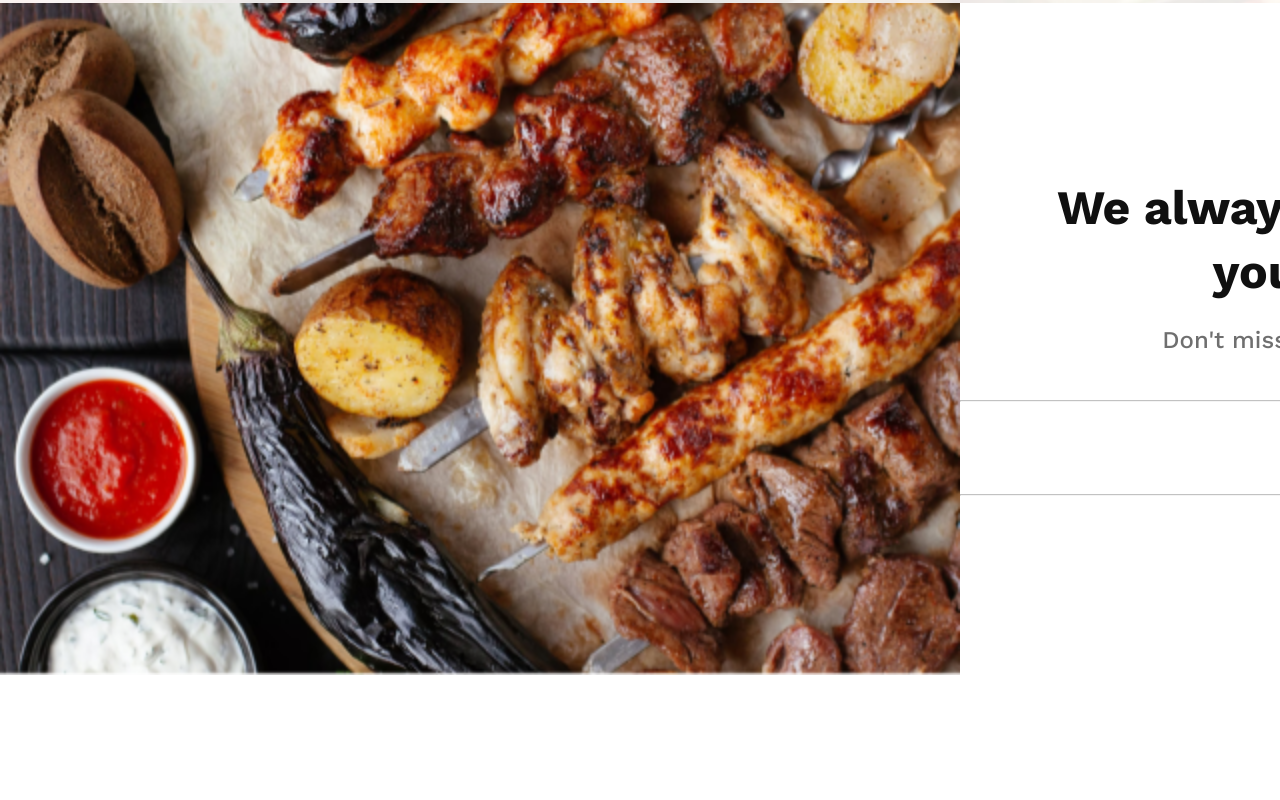
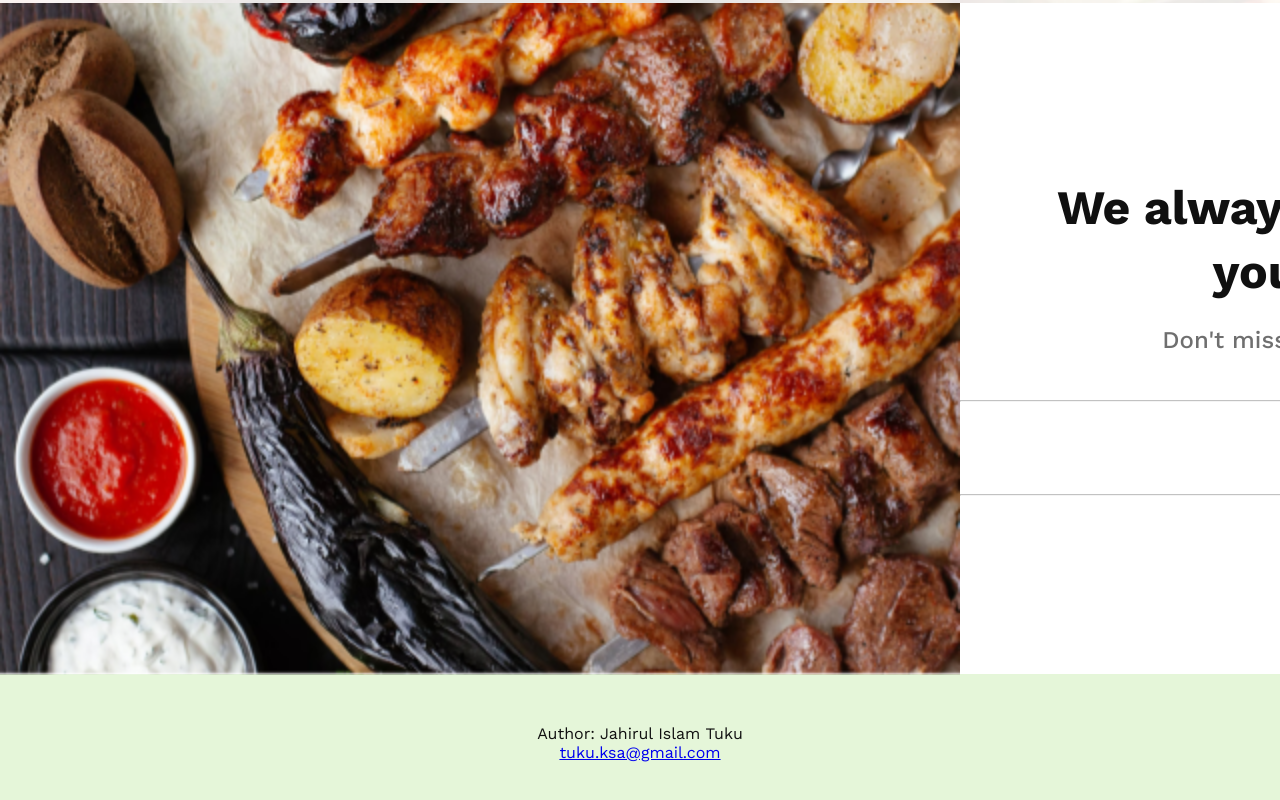
Before and after one commit to md-jahirul-islam-tuku/good-food-restaurant, a plain HTML site: page index.html in a window 1280 px wide. Shown: the part 2809-3609 px from the top of the page. Before the commit the page ends 3484 px from the top, so only its background shows below. Drawn offline with nearby package versions, Linux system fonts and the light colour scheme.

Commit message:
footer added

```diff
--- a/index.html
+++ b/index.html
@@ -98,9 +98,10 @@
       </div>
     </section>
   </main>
-  <footer>
-
-  </footer>
+<footer>
+  <p>Author: Jahirul Islam Tuku<br>
+  <a href="mailto:tuku.ksa@gmail.com">tuku.ksa@gmail.com</a></p>
+</footer>
 </body>
 
 </html>
--- a/styles/index.css
+++ b/styles/index.css
@@ -258,7 +258,7 @@
 }
 
 .social-media-description .thick {
-opacity: 0.6;
+  opacity: 0.6;
 }
 
 .social-media-icon img {
@@ -287,3 +287,10 @@ opacity: 0.6;
   width: 50%;
   text-align: center;
 }
+
+footer {
+  text-align: center;
+  padding: 50px;
+  background: rgba(82, 195, 3, 0.15);
+  color: rgba(16, 16, 16, 1);
+}
```
